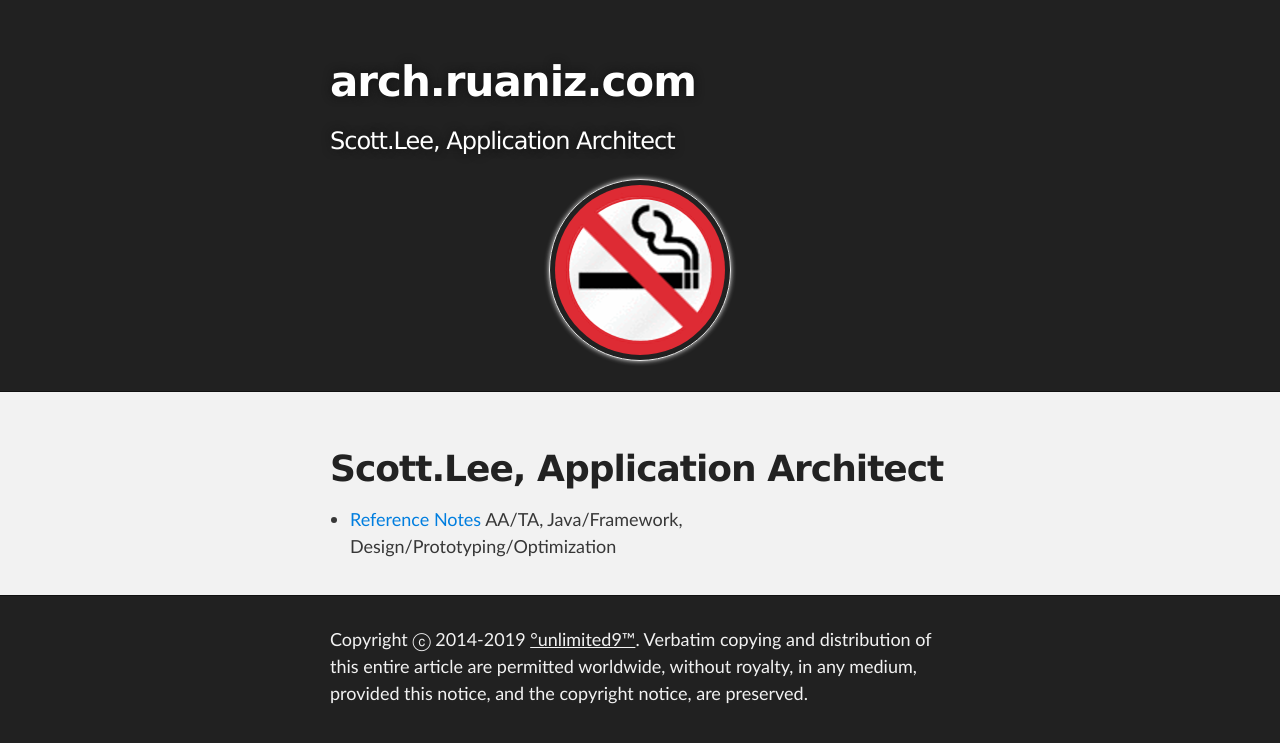
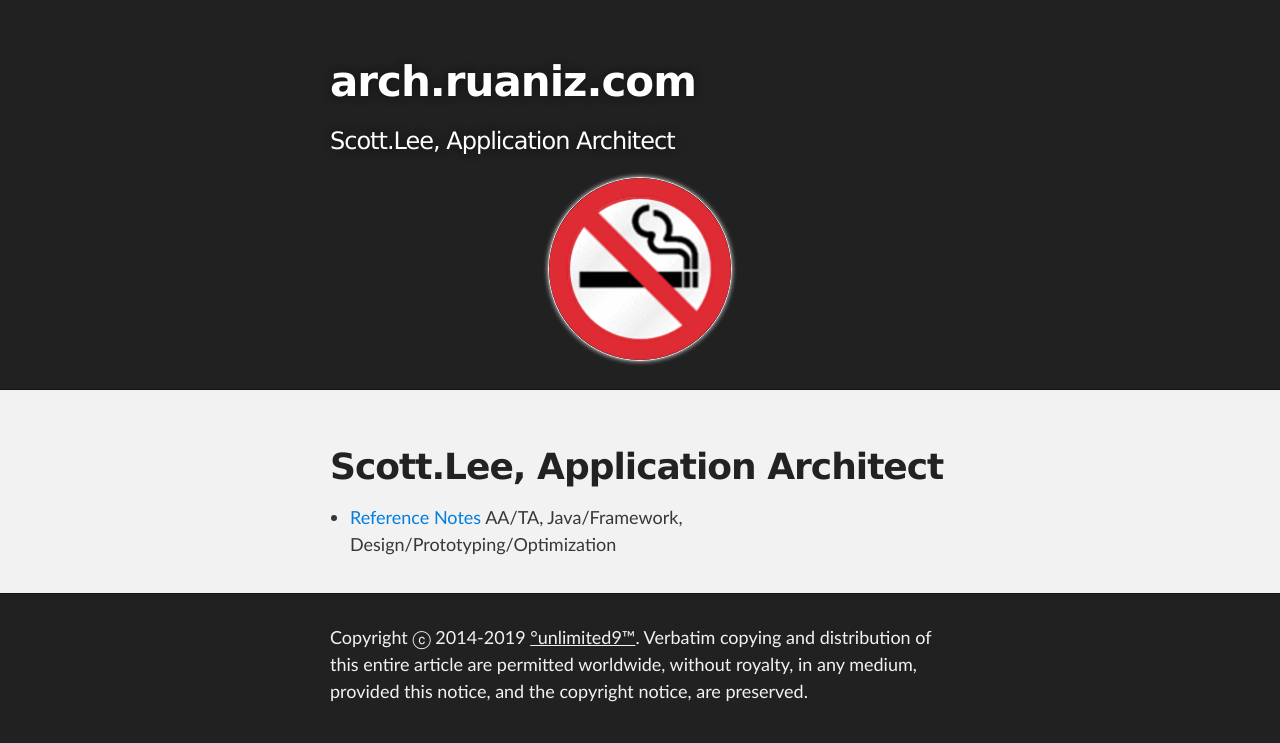
Before and after one commit to unlimited9/unlimited9.github.com, a Jekyll site: the page built from README.md, in a window 1280 px wide. Shown: the top 743 px of the page. Built offline with Jekyll 4.4.1, drawn with Linux system fonts in a browser that asks for light colours; our own code applies the rules of GitHub Pages for plain Markdown files.

Commit message:
Update header.html

```diff
--- a/_includes/header.html
+++ b/_includes/header.html
@@ -14,10 +14,11 @@
     </section>
     -->
     <img src="/images/noSmoking.png"
-         style="display: block; margin: 0px auto;
-                width: 182px; height: 182px;
-                object-fit: none;
+         style="display: block; margin: -2px auto;
+                width: 184px; height: 184px;
+                object-fit: cover;
+                object-position: top;
                 border-radius: 50%;
-                padding: -4px;" />
+                padding: 0px;" />
   </header>
 </div>
```
